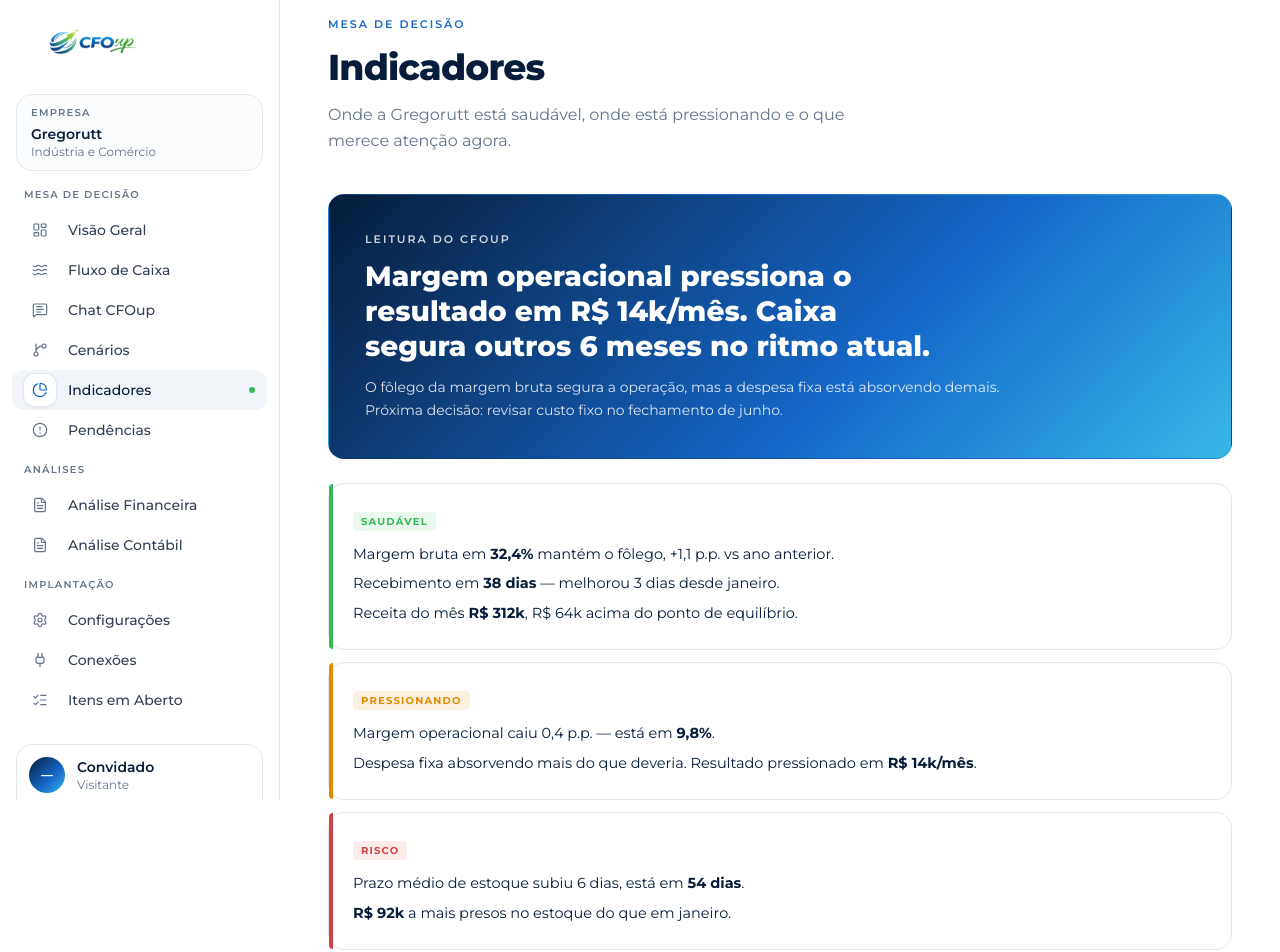
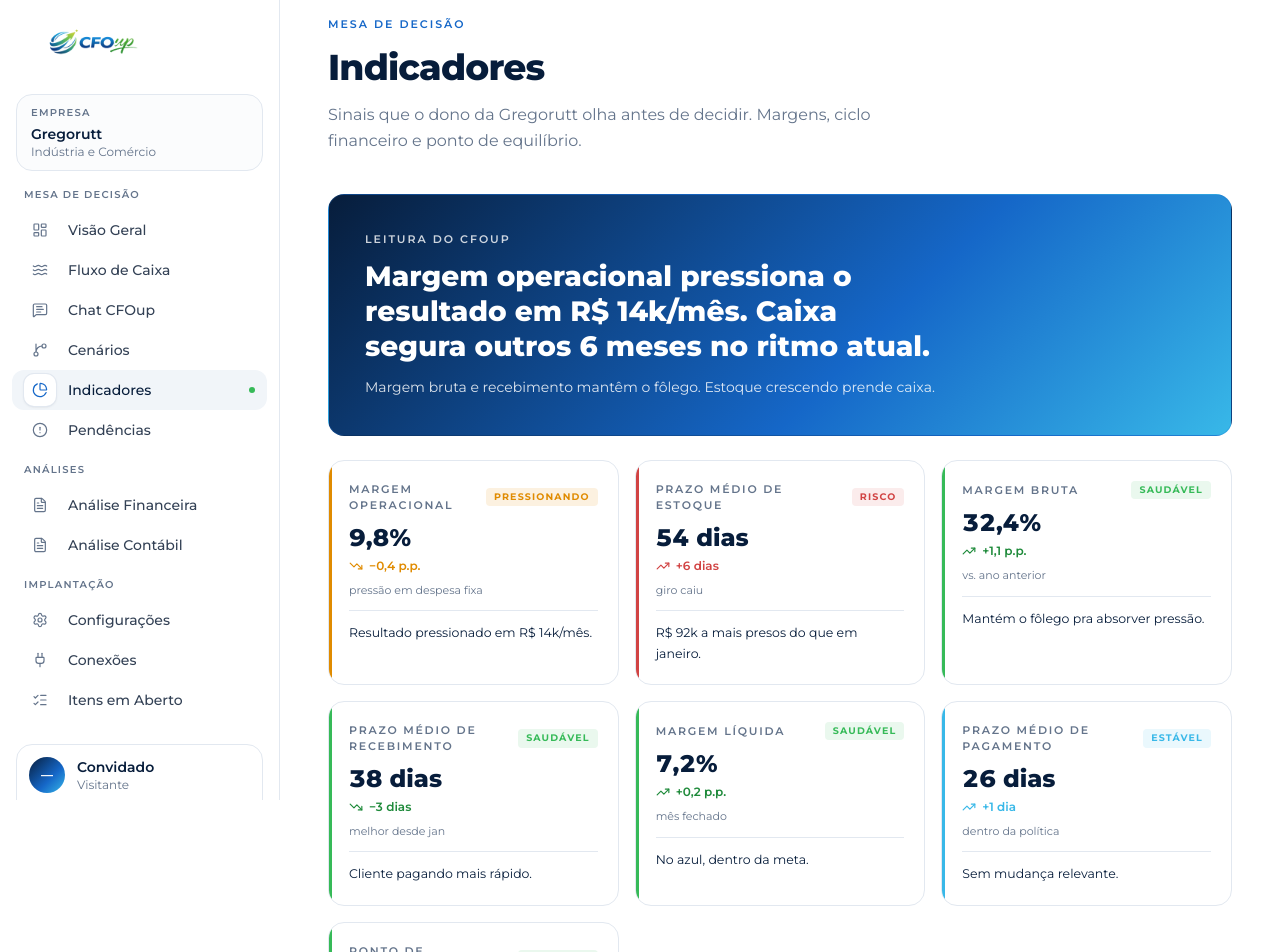
Before and after one commit to cfoup2026/cfoup-overview-v3, a Next.js app: page /margens in a window 1280 px wide. Shown: the top 952 px of the page. Built offline with nearby package versions, Linux system fonts and the light colour scheme.

Commit message:
refactor: update margins page with new KPI card grid
Update margins page to follow new spec with 7 KPI cards in 3-column grid.

```diff
--- a/app/(app)/margens/page.tsx
+++ b/app/(app)/margens/page.tsx
@@ -1,5 +1,90 @@
+import { TrendingUp, TrendingDown, Minus } from "lucide-react"
 import { PageHeader } from "@/components/page-header"
 import { clienteAtual } from "@/lib/clientes/cliente-atual"
+
+type Status = "saudavel" | "pressionando" | "risco" | "estavel"
+
+const STATUS_STYLES: Record<Status, { color: string; bg: string }> = {
+  saudavel: { color: "var(--brand-green)", bg: "rgba(54,186,88,0.10)" },
+  pressionando: { color: "var(--brand-warning)", bg: "rgba(224,139,0,0.12)" },
+  risco: { color: "var(--brand-error-soft)", bg: "rgba(209,67,67,0.10)" },
+  estavel: { color: "var(--brand-cyan)", bg: "rgba(56,184,232,0.10)" },
+}
+
+const STATUS_LABELS: Record<Status, string> = {
+  saudavel: "Saudável",
+  pressionando: "Pressionando",
+  risco: "Risco",
+  estavel: "Estável",
+}
+
+type Indicator = {
+  label: string
+  value: string
+  delta: string
+  refText: string
+  status: Status
+  leitura: string
+}
+
+const INDICADORES: Indicator[] = [
+  {
+    label: "Margem operacional",
+    value: "9,8%",
+    delta: "−0,4 p.p.",
+    refText: "pressão em despesa fixa",
+    status: "pressionando",
+    leitura: "Resultado pressionado em R$ 14k/mês.",
+  },
+  {
+    label: "Prazo médio de estoque",
+    value: "54 dias",
+    delta: "+6 dias",
+    refText: "giro caiu",
+    status: "risco",
+    leitura: "R$ 92k a mais presos do que em janeiro.",
+  },
+  {
+    label: "Margem bruta",
+    value: "32,4%",
+    delta: "+1,1 p.p.",
+    refText: "vs. ano anterior",
+    status: "saudavel",
+    leitura: "Mantém o fôlego pra absorver pressão.",
+  },
+  {
+    label: "Prazo médio de recebimento",
+    value: "38 dias",
+    delta: "−3 dias",
+    refText: "melhor desde jan",
+    status: "saudavel",
+    leitura: "Cliente pagando mais rápido.",
+  },
+  {
+    label: "Margem líquida",
+    value: "7,2%",
+    delta: "+0,2 p.p.",
+    refText: "mês fechado",
+    status: "saudavel",
+    leitura: "No azul, dentro da meta.",
+  },
+  {
+    label: "Prazo médio de pagamento",
+    value: "26 dias",
+    delta: "+1 dia",
+    refText: "dentro da política",
+    status: "estavel",
+    leitura: "Sem mudança relevante.",
+  },
+  {
+    label: "Ponto de equilíbrio",
+    value: "R$ 248k/mês",
+    delta: "+R$ 64k",
+    refText: "receita R$ 312k",
+    status: "saudavel",
+    leitura: "R$ 64k acima do ponto.",
+  },
+]
 
 export default function IndicadoresPage() {
   return (
@@ -7,106 +92,89 @@ export default function IndicadoresPage() {
       <PageHeader
         eyebrow="Mesa de decisão"
         title="Indicadores"
-        description={`Onde a ${clienteAtual.empresa.nomeCurto} está saudável, onde está pressionando e o que merece atenção agora.`}
+        description={`Sinais que o dono da ${clienteAtual.empresa.nomeCurto} olha antes de decidir. Margens, ciclo financeiro e ponto de equilíbrio.`}
       />
 
-      {/* Leitura do CFOup — ELEMENTO PRINCIPAL */}
+      {/* Leitura do CFOup — destaque navy no topo */}
       <section className="mb-6 rounded-2xl border border-[rgba(21,103,200,0.25)] bg-brand-gradient p-7 md:p-9 text-white">
         <p className="text-[11px] font-semibold uppercase tracking-[0.18em] text-white/80">Leitura do CFOup</p>
         <h2 className="mt-3 max-w-3xl text-balance text-[1.5rem] md:text-[1.75rem] font-extrabold leading-tight">
           Margem operacional pressiona o resultado em R$ 14k/mês. Caixa segura outros 6 meses no ritmo atual.
         </h2>
         <p className="mt-3 max-w-2xl text-white/85 text-[14px] leading-relaxed">
-          O fôlego da margem bruta segura a operação, mas a despesa fixa está absorvendo demais. Próxima decisão: revisar custo fixo no fechamento de junho.
+          Margem bruta e recebimento mantêm o fôlego. Estoque crescendo prende caixa.
         </p>
       </section>
 
-      {/* Bloco A — SAUDÁVEL */}
-      <section className="mb-3 relative rounded-2xl border border-border bg-card p-5 md:p-6 pl-7">
-        <span
-          aria-hidden
-          className="absolute left-0 top-0 h-full w-[4px] rounded-l-2xl"
-          style={{ background: "var(--brand-green)" }}
-        />
-        <span
-          className="inline-block text-[10px] font-bold uppercase tracking-[0.12em] px-2 py-0.5 rounded mb-3"
-          style={{ background: "rgba(54,186,88,0.10)", color: "var(--brand-green)" }}
-        >
-          Saudável
-        </span>
-        <p className="text-[14.5px] leading-relaxed" style={{ color: "var(--brand-navy)" }}>
-          Margem bruta em <strong>32,4%</strong> mantém o fôlego, +1,1 p.p. vs ano anterior.
-        </p>
-        <p className="mt-1.5 text-[14.5px] leading-relaxed" style={{ color: "var(--brand-navy)" }}>
-          Recebimento em <strong>38 dias</strong> — melhorou 3 dias desde janeiro.
-        </p>
-        <p className="mt-1.5 text-[14.5px] leading-relaxed" style={{ color: "var(--brand-navy)" }}>
-          Receita do mês <strong>R$ 312k</strong>, R$ 64k acima do ponto de equilíbrio.
-        </p>
+      {/* Grid de indicadores — 3 colunas */}
+      <section className="mb-3 grid gap-4 md:grid-cols-3">
+        {INDICADORES.map((ind) => (
+          <IndicatorCard key={ind.label} {...ind} />
+        ))}
       </section>
 
-      {/* Bloco B — PRESSIONANDO */}
-      <section className="mb-3 relative rounded-2xl border border-border bg-card p-5 md:p-6 pl-7">
+      {/* Bloco final — Atenção agora */}
+      <section className="rounded-2xl border border-border bg-card p-5 md:p-6">
         <span
-          aria-hidden
-          className="absolute left-0 top-0 h-full w-[4px] rounded-l-2xl"
-          style={{ background: "var(--brand-warning)" }}
-        />
-        <span
-          className="inline-block text-[10px] font-bold uppercase tracking-[0.12em] px-2 py-0.5 rounded mb-3"
-          style={{ background: "rgba(224,139,0,0.12)", color: "var(--brand-warning)" }}
-        >
-          Pressionando
-        </span>
-        <p className="text-[14.5px] leading-relaxed" style={{ color: "var(--brand-navy)" }}>
-          Margem operacional caiu 0,4 p.p. — está em <strong>9,8%</strong>.
-        </p>
-        <p className="mt-1.5 text-[14.5px] leading-relaxed" style={{ color: "var(--brand-navy)" }}>
-          Despesa fixa absorvendo mais do que deveria. Resultado pressionado em <strong>R$ 14k/mês</strong>.
-        </p>
-      </section>
-
-      {/* Bloco C — RISCO */}
-      <section className="mb-3 relative rounded-2xl border border-border bg-card p-5 md:p-6 pl-7">
-        <span
-          aria-hidden
-          className="absolute left-0 top-0 h-full w-[4px] rounded-l-2xl"
-          style={{ background: "var(--brand-error-soft)" }}
-        />
-        <span
-          className="inline-block text-[10px] font-bold uppercase tracking-[0.12em] px-2 py-0.5 rounded mb-3"
-          style={{ background: "rgba(209,67,67,0.10)", color: "var(--brand-error-soft)" }}
-        >
-          Risco
-        </span>
-        <p className="text-[14.5px] leading-relaxed" style={{ color: "var(--brand-navy)" }}>
-          Prazo médio de estoque subiu 6 dias, está em <strong>54 dias</strong>.
-        </p>
-        <p className="mt-1.5 text-[14.5px] leading-relaxed" style={{ color: "var(--brand-navy)" }}>
-          <strong>R$ 92k</strong> a mais presos no estoque do que em janeiro.
-        </p>
-      </section>
-
-      {/* Bloco D — ATENÇÃO AGORA */}
-      <section className="mb-3 relative rounded-2xl border border-border bg-card p-5 md:p-6 pl-7">
-        <span
-          aria-hidden
-          className="absolute left-0 top-0 h-full w-[4px] rounded-l-2xl"
-          style={{ background: "var(--brand-blue)" }}
-        />
-        <span
-          className="inline-block text-[10px] font-bold uppercase tracking-[0.12em] px-2 py-0.5 rounded mb-3"
+          className="mb-3 inline-block rounded px-2 py-0.5 text-[10px] font-bold uppercase tracking-[0.12em]"
           style={{ background: "rgba(21,103,200,0.10)", color: "var(--brand-blue)" }}
         >
           Atenção agora
         </span>
-        <p className="text-[14.5px] leading-relaxed" style={{ color: "var(--brand-navy)" }}>
-          Revisar custo fixo no próximo fechamento.
-        </p>
-        <p className="mt-1.5 text-[14.5px] leading-relaxed" style={{ color: "var(--brand-navy)" }}>
-          Olhar Prazo médio de estoque por linha de produto.
-        </p>
+        <ul className="space-y-2 text-[13.5px] leading-relaxed" style={{ color: "var(--brand-navy)" }}>
+          <li>Revisar custo fixo no próximo fechamento.</li>
+          <li>Olhar Prazo médio de estoque por linha de produto.</li>
+        </ul>
       </section>
     </>
   )
 }
+
+function IndicatorCard({ label, value, delta, refText, status, leitura }: Indicator) {
+  const styles = STATUS_STYLES[status]
+  const statusLabel = STATUS_LABELS[status]
+
+  const IconComponent = delta.startsWith("+") ? TrendingUp : delta.startsWith("−") || delta.startsWith("-") ? TrendingDown : Minus
+
+  const deltaColor =
+    status === "saudavel" ? "var(--brand-green-dark)" :
+    status === "pressionando" ? "var(--brand-warning)" :
+    status === "risco" ? "var(--brand-error-soft)" :
+    "var(--brand-cyan)"
+
+  return (
+    <div className="relative overflow-hidden rounded-2xl border border-border bg-card p-4 md:p-5">
+      <span
+        aria-hidden
+        className="absolute left-0 top-0 h-full w-[3px]"
+        style={{ background: styles.color }}
+      />
+      <div className="mb-3 flex items-center justify-between gap-2">
+        <p className="text-[11px] font-semibold uppercase tracking-[0.16em] text-muted-foreground">{label}</p>
+        <span
+          className="shrink-0 rounded px-2 py-0.5 text-[9.5px] font-bold uppercase tracking-[0.12em]"
+          style={{ background: styles.bg, color: styles.color }}
+        >
+          {statusLabel}
+        </span>
+      </div>
+      <p
+        className="text-[1.5rem] font-extrabold leading-none tabular-nums"
+        style={{ color: "var(--brand-navy)" }}
+      >
+        {value}
+      </p>
+      <div className="mt-2 flex items-center gap-1.5 text-xs font-semibold" style={{ color: deltaColor }}>
+        <IconComponent className="h-3.5 w-3.5" />
+        {delta}
+      </div>
+      <p className="mt-2 text-[11px] text-muted-foreground">{refText}</p>
+      <p
+        className="mt-3 border-t border-border pt-3 text-[12.5px] leading-relaxed"
+        style={{ color: "var(--brand-navy)" }}
+      >
+        {leitura}
+      </p>
+    </div>
+  )
+}
```
